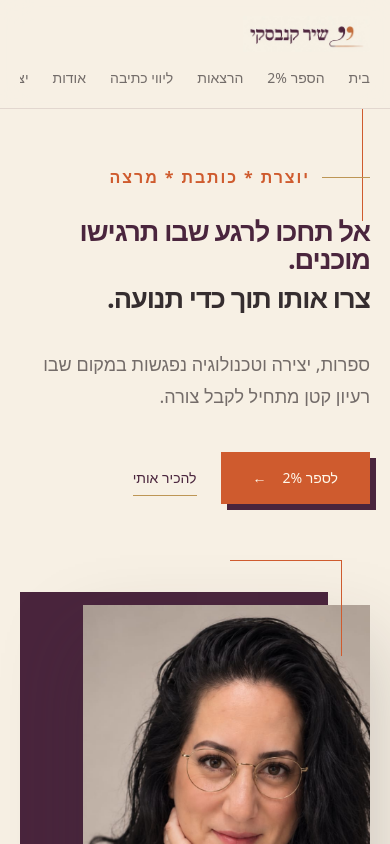
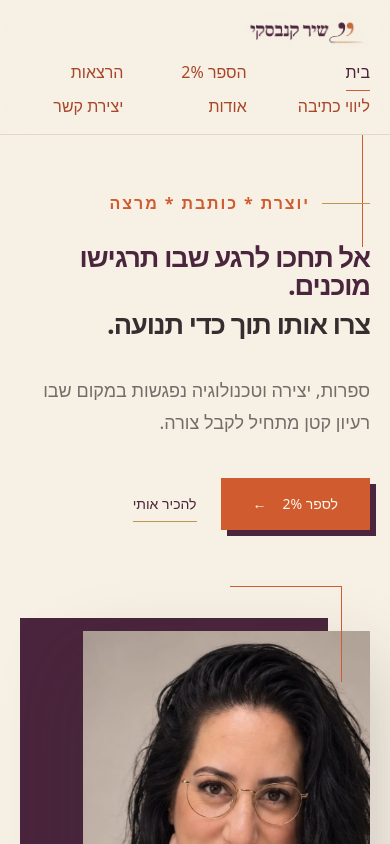
Before and after one commit to Shirkan84/shir-kanevsky-website, a Next.js app: page / in a window 390 px wide. Shown: the top 844 px of the page. Built offline with nearby package versions, Linux system fonts and the light colour scheme; a web font is replaced by a local one.

Commit message:
Refine responsive site navigation

```diff
--- a/src/components/layout/header.tsx
+++ b/src/components/layout/header.tsx
@@ -1,12 +1,17 @@
+"use client";
+
 import Image from "next/image";
 import Link from "next/link";
+import { usePathname } from "next/navigation";
 import logo from "../../../pic/Logo.jpeg";
 import { navigation, siteConfig } from "@/config/site";
 
 export function Header() {
+  const pathname = usePathname();
+
   return (
     <header className="sticky top-0 z-50 border-b border-plum/12 bg-paper/90 backdrop-blur-lg">
-      <div className="mx-auto flex min-h-20 w-full max-w-7xl flex-col justify-center gap-4 overflow-hidden px-5 py-4 md:flex-row md:items-center md:justify-between md:px-10">
+      <div className="mx-auto flex min-h-20 w-full max-w-7xl flex-col justify-center gap-3 overflow-hidden px-5 py-3 md:flex-row md:items-center md:justify-start md:gap-12 md:px-10 md:py-4">
         <Link href="/" className="group flex w-fit max-w-full shrink-0 items-center" aria-label={`${siteConfig.name}, דף הבית`}>
           <Image
             src={logo}
@@ -17,15 +22,23 @@ export function Header() {
           />
           <span className="sr-only">{siteConfig.name}</span>
         </Link>
-        <nav aria-label="ניווט ראשי" className="w-full max-w-full overflow-x-auto pb-1 md:w-auto md:pb-0">
-          <ul className="flex min-w-max items-center gap-6 text-sm text-ink/68 lg:gap-8">
-            {navigation.map((item) => (
-              <li key={item.href}>
-                <Link className="relative py-2 transition-colors duration-300 after:absolute after:bottom-0 after:right-0 after:h-px after:w-0 after:bg-orange after:transition-all after:duration-300 hover:text-plum hover:after:w-full" href={item.href}>
-                  {item.label}
-                </Link>
-              </li>
-            ))}
+        <nav aria-label="ניווט ראשי" className="w-full max-w-full pb-1 md:w-auto md:pb-0">
+          <ul className="grid grid-cols-3 items-center gap-x-5 gap-y-2.5 text-base font-medium text-copper md:flex md:min-w-max md:gap-8 md:text-[1.0625rem] lg:gap-9">
+            {navigation.map((item) => {
+              const isActive = item.href === "/" ? pathname === "/" : pathname.startsWith(item.href);
+
+              return (
+                <li key={item.href}>
+                  <Link
+                    className={`relative py-2 transition-colors duration-300 after:absolute after:bottom-0 after:right-0 after:h-px after:bg-orange after:transition-all after:duration-300 hover:text-plum hover:after:w-full ${isActive ? "text-plum after:w-full" : "after:w-0"}`}
+                    href={item.href}
+                    aria-current={isActive ? "page" : undefined}
+                  >
+                    {item.label}
+                  </Link>
+                </li>
+              );
+            })}
           </ul>
         </nav>
       </div>
```
